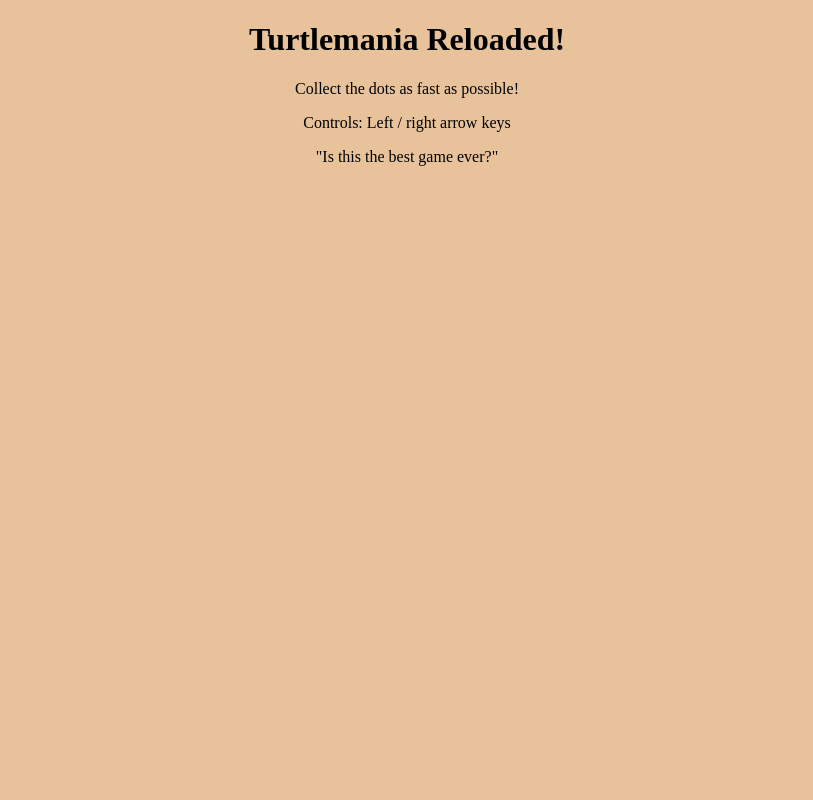
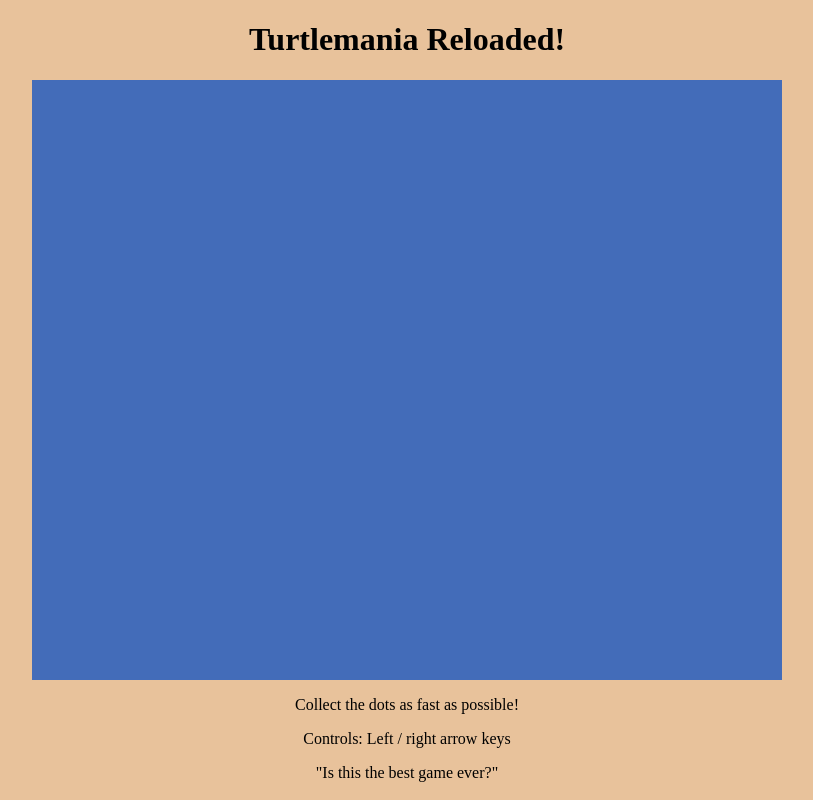
Before and after one commit to mbarde/turtlemania-ts, a website built with webpack: page dist/index.html in a window 1280 px wide. Shown: the whole page, without its empty margins (233-1046 px from the left). Built offline with nearby package versions, Linux system fonts and the light colour scheme.

Commit message:
restore index.html

```diff
--- a/dist/index.html
+++ b/dist/index.html
@@ -7,6 +7,7 @@
   <body>
     <link rel="stylesheet" href="style.css">
     <h1>Turtlemania Reloaded!</h1>
+    <canvas id="turtlemania-canvas" width="750" height="600"></canvas>
     <p>Collect the dots as fast as possible!</p>
     <p>Controls: Left / right arrow keys</p>
     <p>"Is this the best game ever?"</p>
```
